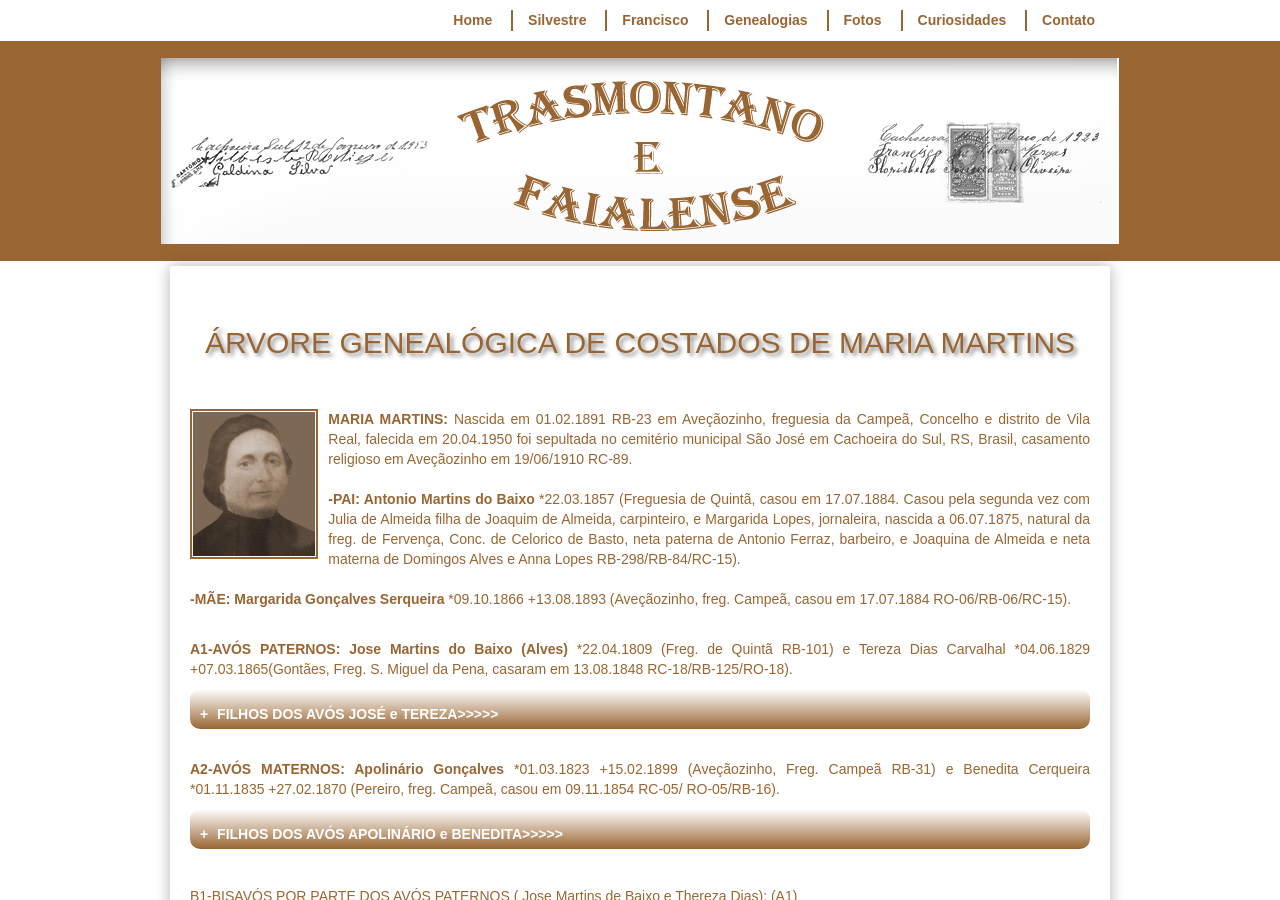
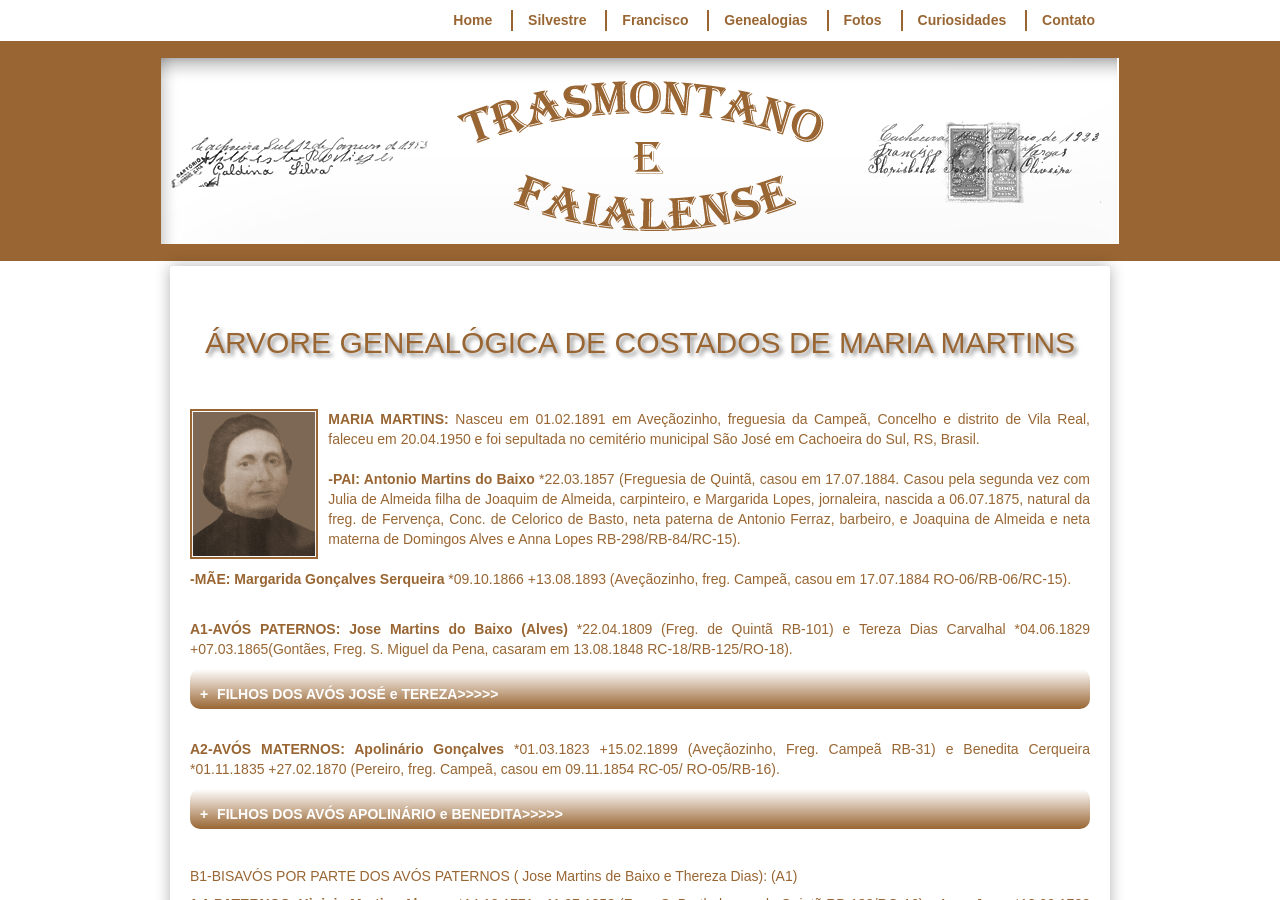
Before and after one commit to claudiovargas1955/claudiovargas1955.github.io, a Jekyll site: the page built from _pages/arvore-genealogica-de-costados-de-maria-martins.html, in a window 1280 px wide and 900 px high. Built offline with Jekyll 4.4.1, drawn with Linux system fonts in a browser that asks for light colours; some web fonts are replaced.

Commit message:
Update arvore-genealogica-de-costados-de-maria-martins.html

```diff
--- a/_pages/arvore-genealogica-de-costados-de-maria-martins.html
+++ b/_pages/arvore-genealogica-de-costados-de-maria-martins.html
@@ -38,9 +38,8 @@ details[open] summary {color:#996633;
 <h2>ÁRVORE GENEALÓGICA DE COSTADOS DE MARIA MARTINS</h2><br/><br/>
 
 <p><img class="esq" style="float:left; padding-botton:1px"; src="/images/1450760400maria.jpg" height="150px";>
-<b>MARIA MARTINS:</b> Nascida em 01.02.1891 RB-23 em Aveçãozinho, freguesia da Campeã, Concelho e distrito de Vila Real, falecida em
-20.04.1950 foi sepultada no cemitério municipal São José em Cachoeira do Sul, RS, Brasil, casamento religioso em Aveçãozinho em
-19/06/1910 RC-89. <br/><br/>
+<b>MARIA MARTINS:</b> Nasceu em 01.02.1891 em Aveçãozinho, freguesia da Campeã, Concelho e distrito de Vila Real, faleceu em
+20.04.1950 e foi sepultada no cemitério municipal São José em Cachoeira do Sul, RS, Brasil. <br/><br/>
 
 <b>-PAI: Antonio Martins do Baixo</b> *22.03.1857 (Freguesia de Quintã, casou em 17.07.1884. Casou pela segunda vez com Julia de Almeida
 filha de Joaquim de Almeida, carpinteiro, e Margarida Lopes, jornaleira, nascida a 06.07.1875, natural da freg. de Fervença, Conc. de
```
